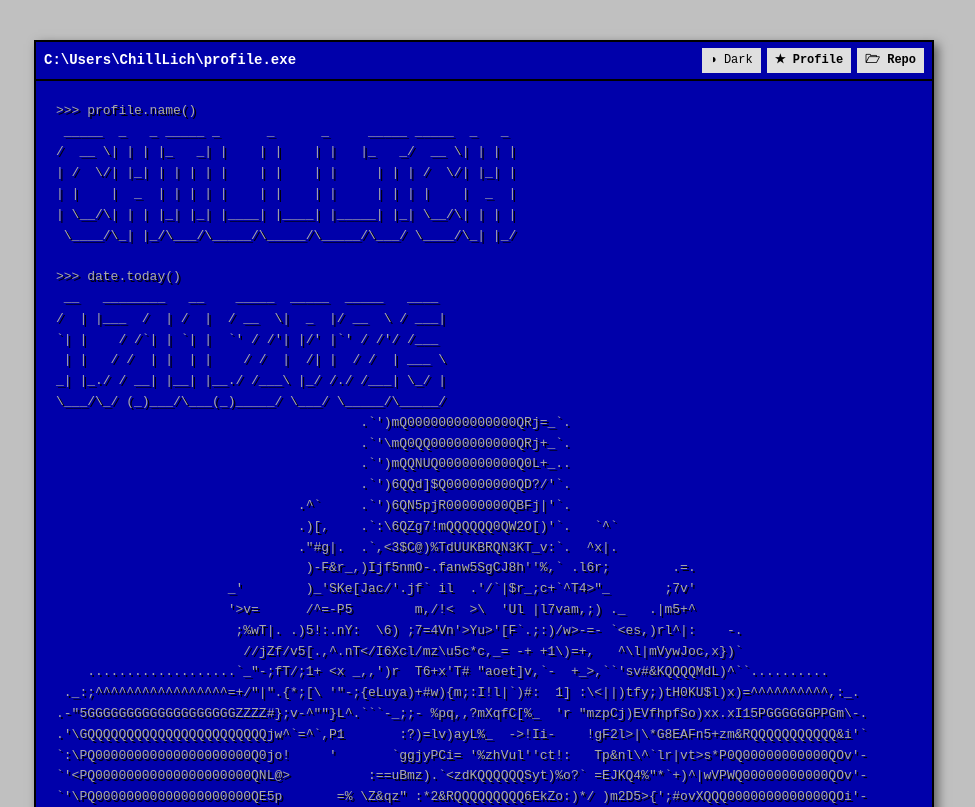
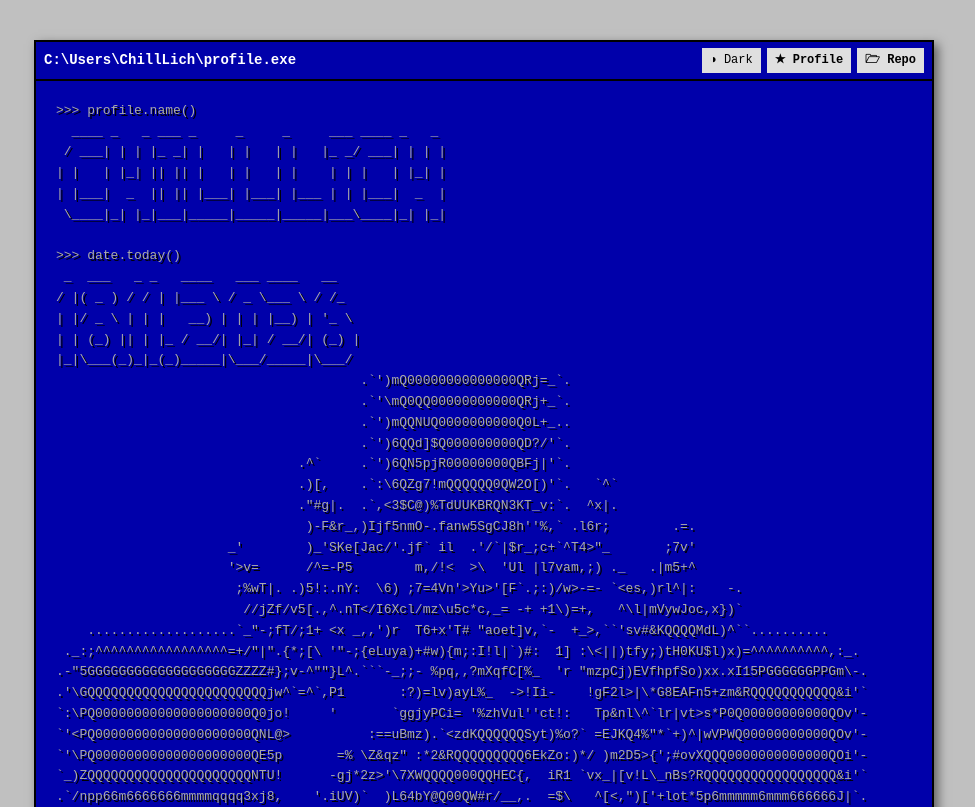
Before and after one commit to ChillLich/ChillLich, a plain HTML site: page docs/index.html in a window 1280 px wide. Shown: the top 807 px of the page, without its empty margins (156-1131 px from the left). Drawn offline with Linux system fonts and the light colour scheme.

Commit message:
deploy: fb78c00f4e9c22b1b35e1bc4162485490bd9f4d8

```diff
--- a/docs/index.html
+++ b/docs/index.html
@@ -282,20 +282,18 @@
 
       <div class="terminal-body">
         <pre><code>&gt;&gt;&gt; profile.name()
- _____  _   _ _____ _      _      _     _____ _____  _   _
-/  __ \| | | |_   _| |    | |    | |   |_   _/  __ \| | | |
-| /  \/| |_| | | | | |    | |    | |     | | | /  \/| |_| |
-| |    |  _  | | | | |    | |    | |     | | | |    |  _  |
-| \__/\| | | |_| |_| |____| |____| |_____| |_| \__/\| | | |
- \____/\_| |_/\___/\_____/\_____/\_____/\___/ \____/\_| |_/
+  ____ _   _ ___ _     _     _     ___ ____ _   _
+ / ___| | | |_ _| |   | |   | |   |_ _/ ___| | | |
+| |   | |_| || || |   | |   | |    | | |   | |_| |
+| |___|  _  || || |___| |___| |___ | | |___|  _  |
+ \____|_| |_|___|_____|_____|_____|___\____|_| |_|
 
 &gt;&gt;&gt; date.today()
- __   ________   __    _____  _____  _____   ____
-/  | |___  /  | /  |  / __  \|  _  |/ __  \ / ___|
-`| |    / /`| | `| |  `' / /'| |/' |`' / /'/ /___
- | |   / /  | |  | |    / /  |  /| |  / /  | ___ \
-_| |_./ / __| |__| |__./ /___\ |_/ /./ /___| \_/ |
-\___/\_/ (_)___/\___(_)_____/ \___/ \_____/\_____/
+ _  ___   _ _   ____   ___ ____   __
+/ |( _ ) / / | |___ \ / _ \___ \ / /_
+| |/ _ \ | | |   __) | | | |__) | '_ \
+| | (_) || | |_ / __/| |_| / __/| (_) |
+|_|\___(_)_|_(_)_____|\___/_____|\___/
 </code></pre>
 <pre class="ascii-avatar">
                                        .`&#x27;)mQ00000000000000QRj=_`.
```
Also changed, not shown: 1 other file.
